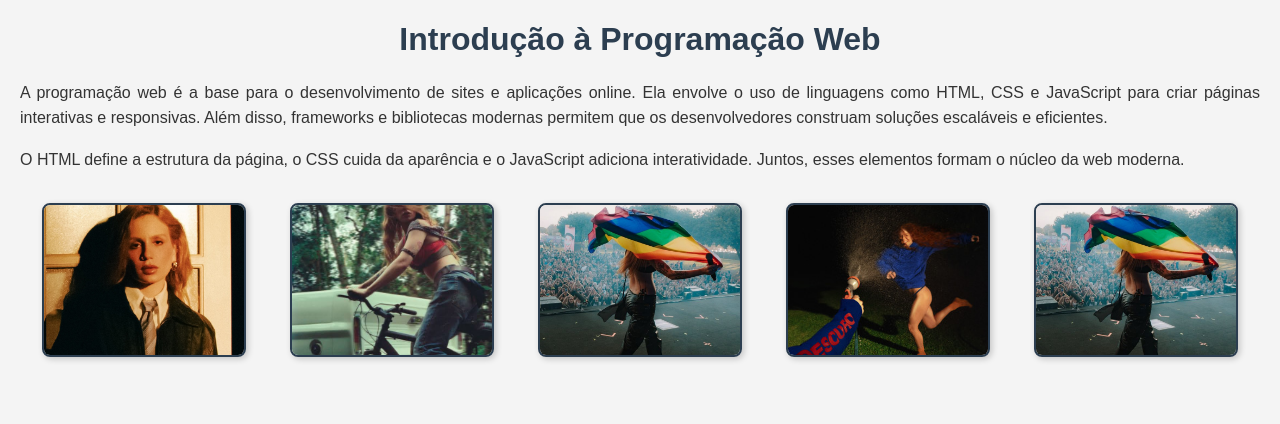
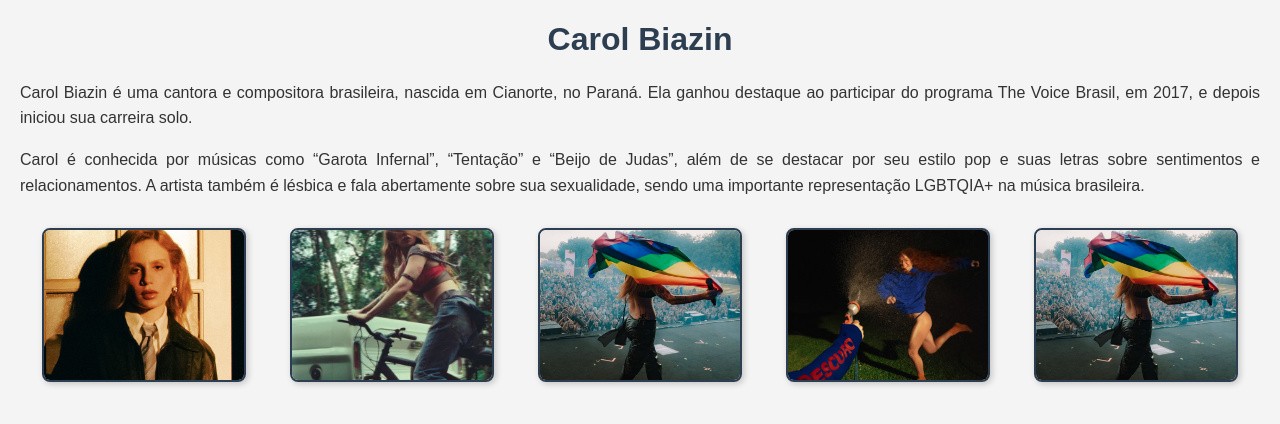
Before and after one commit to juliasanzcosta-byte/Carol-Biazin, a plain HTML site: page index.html in a window 1280 px wide. Drawn offline with Linux system fonts and the light colour scheme; files whose address does not match are found by name.

Commit message:
index.html

```diff
--- a/index.html
+++ b/index.html
@@ -7,18 +7,15 @@
   <link rel="stylesheet" href="style.css">
 </head>
 <body>
-  <h1>Introdução à Programação Web</h1>
+  <h1>Carol Biazin</h1>
 
   <p>
-    A programação web é a base para o desenvolvimento de sites e aplicações online.
-    Ela envolve o uso de linguagens como HTML, CSS e JavaScript para criar páginas
-    interativas e responsivas. Além disso, frameworks e bibliotecas modernas permitem
-    que os desenvolvedores construam soluções escaláveis e eficientes.
+    Carol Biazin é uma cantora e compositora brasileira, nascida em Cianorte, no Paraná. Ela ganhou destaque ao participar do programa The Voice Brasil, em 2017, e depois iniciou sua carreira solo.
   </p>
 
   <p>
-    O HTML define a estrutura da página, o CSS cuida da aparência e o JavaScript
-    adiciona interatividade. Juntos, esses elementos formam o núcleo da web moderna.
+   Carol é conhecida por músicas como “Garota Infernal”, “Tentação” e “Beijo de Judas”, além de se destacar por seu estilo pop e suas letras sobre sentimentos e relacionamentos.
+A artista também é lésbica e fala abertamente sobre sua sexualidade, sendo uma importante representação LGBTQIA+ na música brasileira.
   </p>
 
   <div class="galeria">
```
